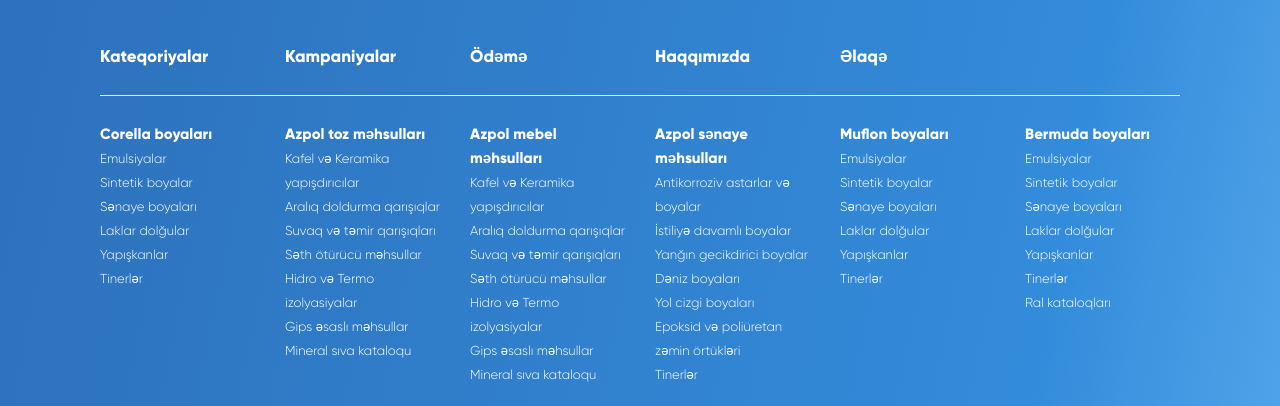
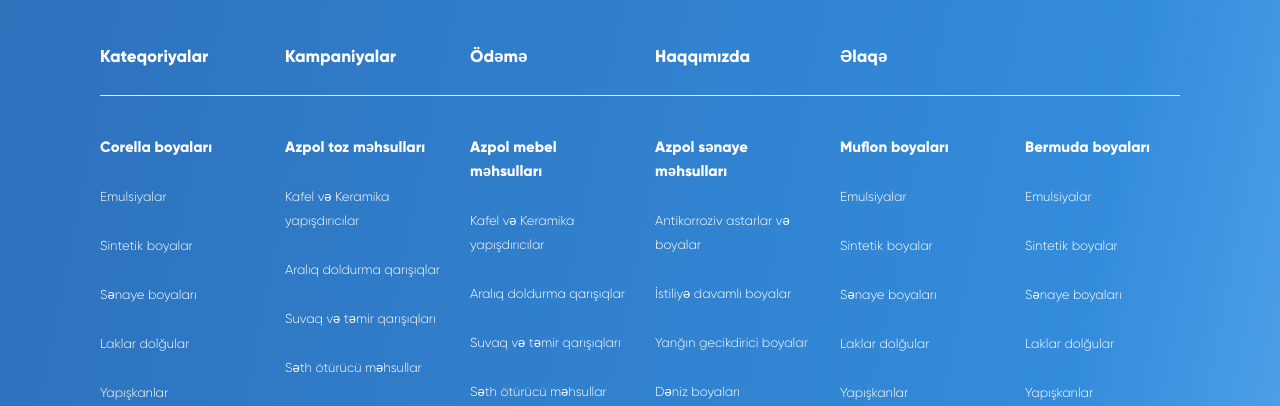
Before and after one commit to farid95g/BCP-frontend-task, a plain HTML site: page index.html in a window 1280 px wide. Shown: the part 10090-10496 px from the top of the page. Drawn offline with nearby package versions, Linux system fonts and the light colour scheme.

Commit message:
footer section navigation links padding

```diff
--- a/scss/layout/_footer.scss
+++ b/scss/layout/_footer.scss
@@ -18,6 +18,8 @@
 
     ul {
       li {
+        padding: 12.5px 0;
+
         a {
           font-weight: $light;
           font-size: 13px;
```
Also changed, not shown: scss/app.css, 1 other file.
